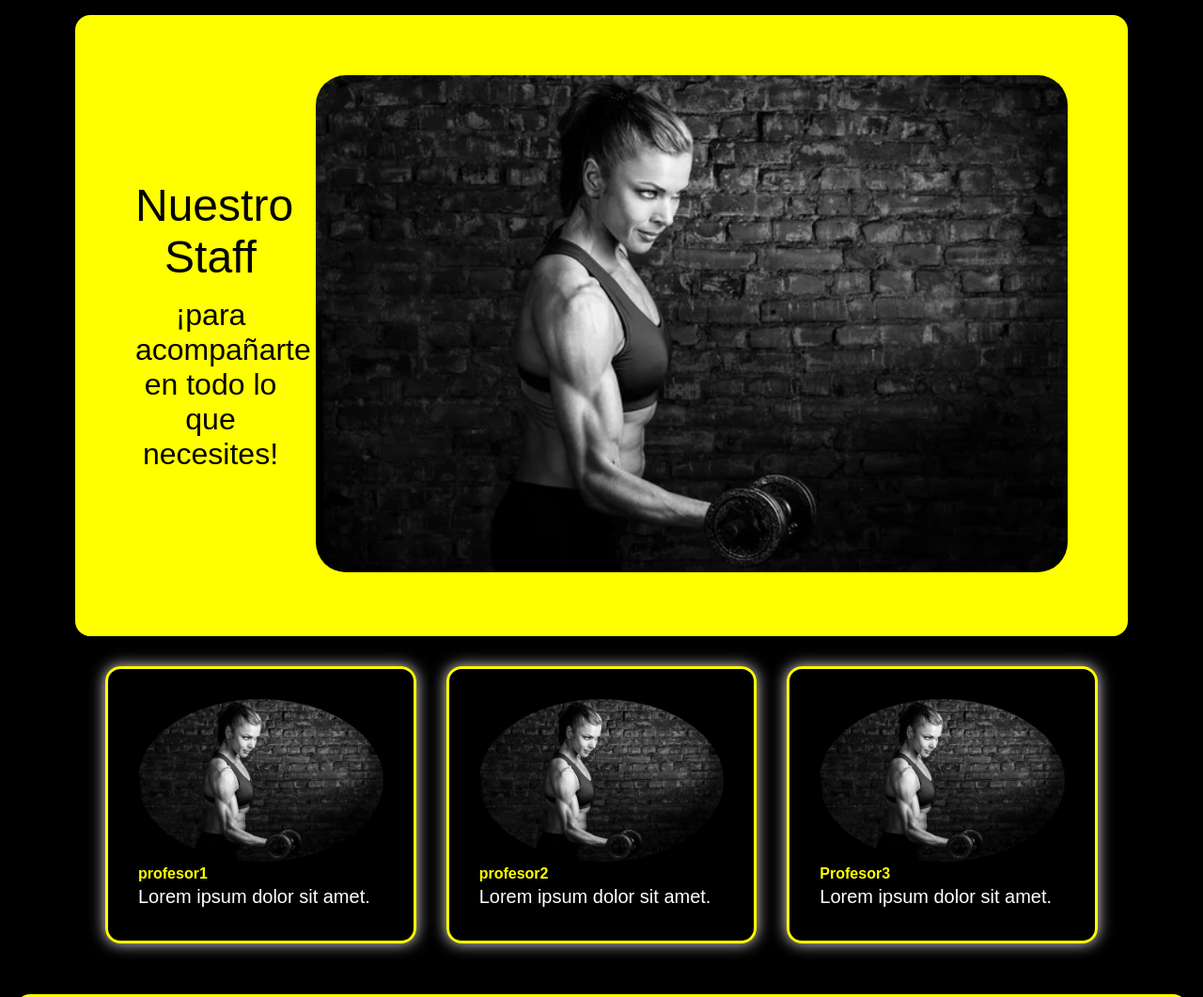
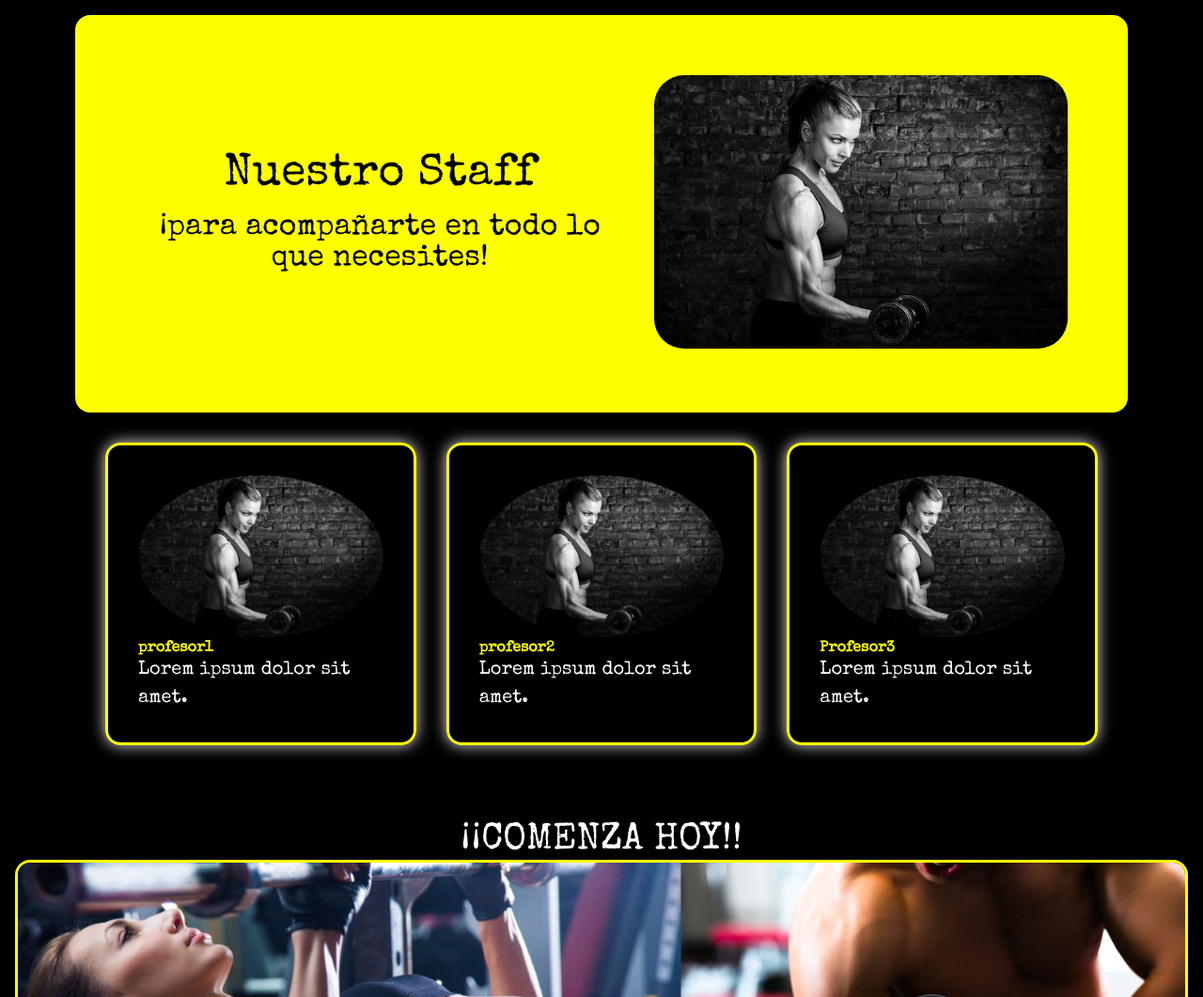
Before and after one commit to rominarobledo/proyecto, a plain HTML site: page pages.html/staff.html in a window 1280 px wide. Shown: the top 1061 px of the page at 94% size. Drawn offline with nearby package versions, Linux system fonts and the light colour scheme; a web font is replaced by a local one.

Commit message:
se modifico pages staff y contacto se acomodaron img

```diff
--- a/css/style.css
+++ b/css/style.css
@@ -44,7 +44,7 @@ header nav ul {
 
     font-size: x-large;
     align-items: center;
-    transition: all 300ms ;
+    transition: all 300ms;
 
 }
 
@@ -93,11 +93,6 @@ header nav ul li:hover {
     grid-column-end: span 6;
 }
 
-:root {
-    /* Usamos variables de CSS para reutilizar fácilmente los colores */
-    --color-principal: #FADFDB;
-    --color-secundario: darkblue;
-}
 
 body {
     background-color: black;
@@ -110,6 +105,8 @@ body {
 }
 
 .grilla {
+    display: flex;
+    justify-content: space-between;
     grid-gap: 2rem;
     padding: 2rem;
 }
@@ -121,24 +118,34 @@ body {
     text-align: center;
 }
 
+
 .imagen-mujer {
 
+
+
     border-radius: 2rem;
-    width: 500%;
+    width: 100%;
+    height:auto ;
+
 }
 
 .titulo {
+
+    font-family: 'Special Elite', cursive;
     font-size: 4rem;
     font-weight: 500;
     margin-block-end: 1rem;
+
 }
 
 .subtitulo {
+    font-family: 'Special Elite', cursive;
     font-size: 2rem;
     font-weight: 300;
 }
 
 .razones {
+    font-family: 'Special Elite', cursive;
     padding: 3rem 0;
     text-align: center;
 }
@@ -165,17 +172,23 @@ body {
 }
 
 .h3staff {
+ padding-top: 50px;
+    gap: 50px;
+    font-family: 'Special Elite', cursive;
+    color: white;
     font-size: 2.5rem;
     font-weight: 500;
 }
 
 .h4staff {
+    font-family: 'Special Elite', cursive;
     color: yellow;
     font-size: 1.0rem;
     font-weight: 700;
 }
 
 .pstaff {
+    font-family: 'Special Elite', cursive;
     color: white;
     font-size: 1.25rem;
     line-height: 150%;
@@ -207,6 +220,7 @@ body {
 }
 
 a {
+    font-family: 'Special Elite', cursive;
     color: black;
     background-color: yellow;
     border: 4px solid yellow;
@@ -236,6 +250,10 @@ a:hover {
     /* El segundo valor corresponde al hueco entre columnas */
     .grilla {
         grid-gap: 2rem 0;
+    }
+
+    .imagen-mujer {
+        display: none;
     }
 }
 
@@ -415,6 +433,7 @@ div.pie{
         padding: 1em;
     }
 }
+
 /*SUPLEMENTOS*/
 .suplementoHeader {
     background-color: rgba(0, 0, 0, 0.76);
@@ -490,6 +509,7 @@ div.pie{
     background-color: gray;
     margin-bottom: 5px;
 }
+
 /*Footerind*/
 .pie-pagina {
 
--- a/pages.html/staff.html
+++ b/pages.html/staff.html
@@ -32,7 +32,7 @@
         </div>
     </section>
     <section class="tarjetas">
-        <h3></h3>
+
         <div class="grilla">
             <div class="tarjeta">
 
@@ -53,7 +53,7 @@
         </div>
     </section>
     <section class="ahora-que">
-        <h3 classs="h3staff">Te esperamos a entrenar</h3>
+        <h3 class="h3staff">¡¡COMENZA HOY!!</h3>
         <div class="grillafinal">
             <img class="ver-mas" src="../recursos/banner-gym-mad.jpg" alt="musculos" />
         </div>
```
